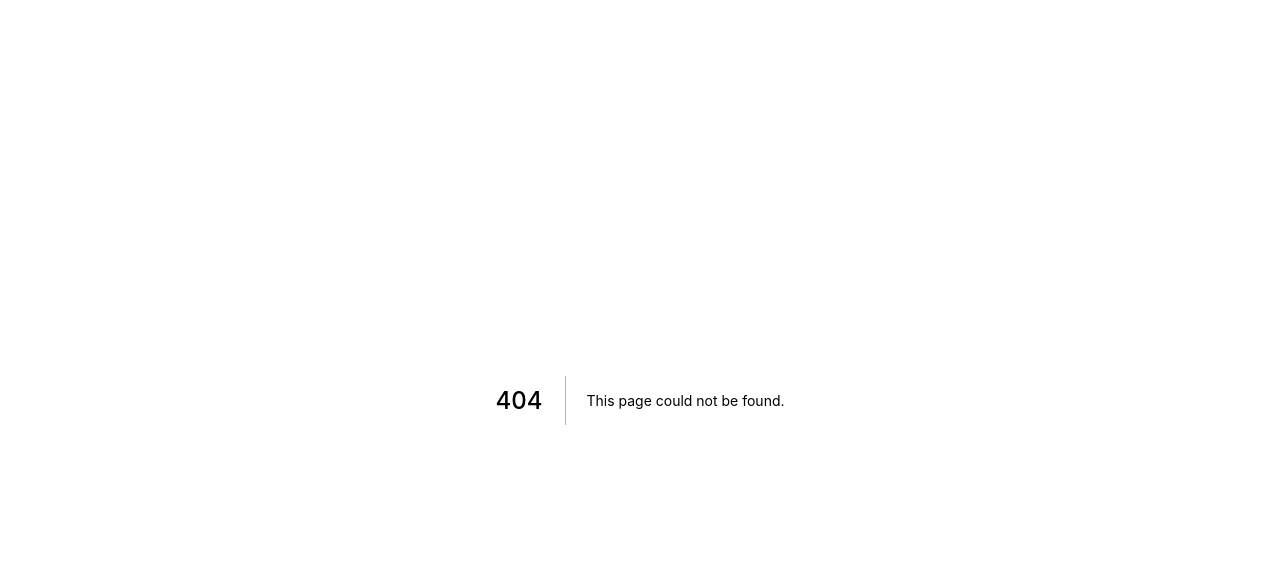
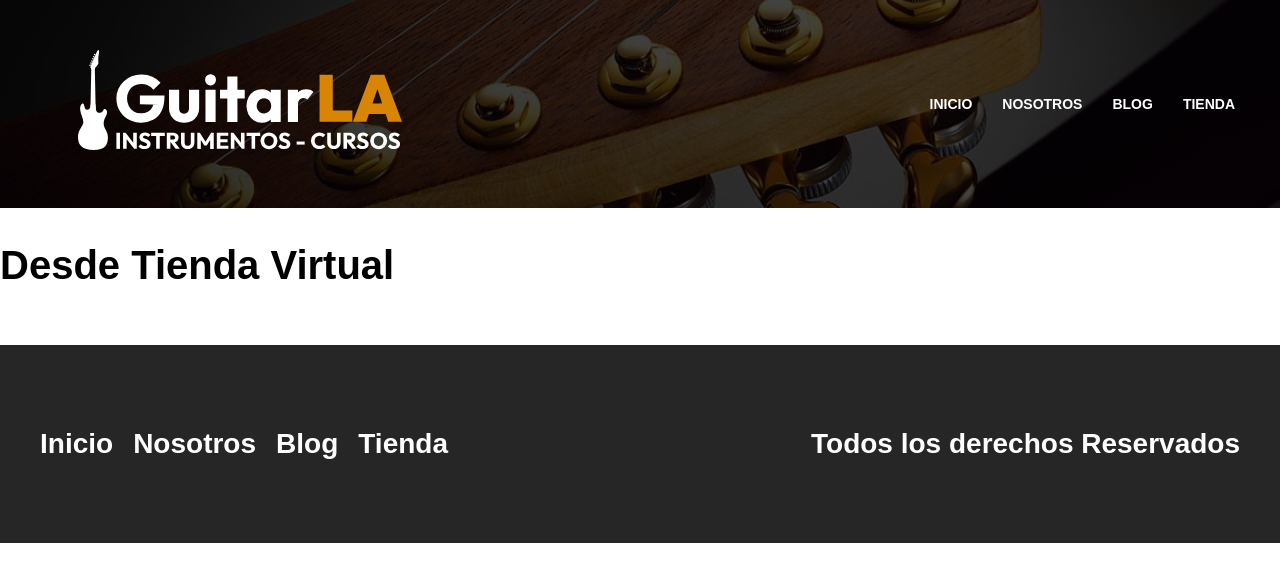
Before and after one commit to joelc24/guitarla_next, a Next.js app: page /tienda in a window 1280 px wide. Before the commit this address had no page. Shown: the top 582 px of the page. Built offline with nearby package versions, Linux system fonts and the light colour scheme.

Commit message:
Creando el footer

```diff
--- /dev/null
+++ b/components/Footer.js
@@ -0,0 +1,19 @@
+import Link from 'next/link'
+import styles from '../styles/Footer.module.css'
+const Footer = () => {
+    return (
+        <footer className={styles.footer}>
+            <div className={`contenedor ${styles.contenido}`}>
+                <nav className={styles.navegacion}>
+                        <Link href="/">Inicio</Link>
+                        <Link href="/nosotros">Nosotros</Link>
+                        <Link href="/blog">Blog</Link>
+                        <Link href="/tienda">Tienda</Link>
+                </nav>
+                <p className={styles.copyright}>Todos los derechos Reservados</p>
+            </div>
+        </footer>
+    );
+}
+
+export default Footer;
--- a/components/Layout.js
+++ b/components/Layout.js
@@ -1,4 +1,5 @@
 import Head from 'next/head'
+import Footer from './Footer';
 import Header from './Header';
 
 const Layout = ({children,pagina}) => {
@@ -10,6 +11,7 @@ const Layout = ({children,pagina}) => {
             </Head>
             <Header />
             {children}
+            <Footer/>
         </div>
      );
 }
--- a/pages/index.js
+++ b/pages/index.js
@@ -1,4 +1,3 @@
-import Image from 'next/image'
 import Layout from '../components/Layout'
 
 export default function Home() {
--- /dev/null
+++ b/pages/tienda.js
@@ -0,0 +1,13 @@
+import Layout from "../components/Layout";
+
+const Tienda = () => {
+    return (
+        <Layout
+            pagina='Tienda Virtual'
+        >
+            <h1>Desde Tienda Virtual</h1>
+        </Layout>
+     );
+}
+
+export default Tienda;
--- /dev/null
+++ b/styles/Footer.module.css
@@ -0,0 +1,43 @@
+.footer {
+    background-color: var(--negro);
+    padding: 5rem 0;
+    margin-top: 5rem;
+}
+
+@media (min-width:768px) {
+    .contenido {
+        display: flex;
+        justify-content: space-between;
+    }
+}
+
+.navegacion {
+    display: flex;
+    flex-direction: column;
+    align-items: center;
+}
+
+@media (min-width: 768px) {
+    .navegacion {
+       flex-direction: row;
+        gap: 2rem;
+    }
+}
+
+.navegacion a {
+    font-size: 2.8rem;
+    color: var(--blanco);
+    text-decoration: none;
+    font-weight: 700;
+}
+
+.navegacion a:hover {
+    color: var(--primary);
+}
+
+.copyright {
+    font-size: 2.8rem;
+    color: var(--blanco);
+    font-weight: 700;
+    text-align: center;
+}
```
Also changed, not shown: pages/blog.js (added, +13 -0 lines).
